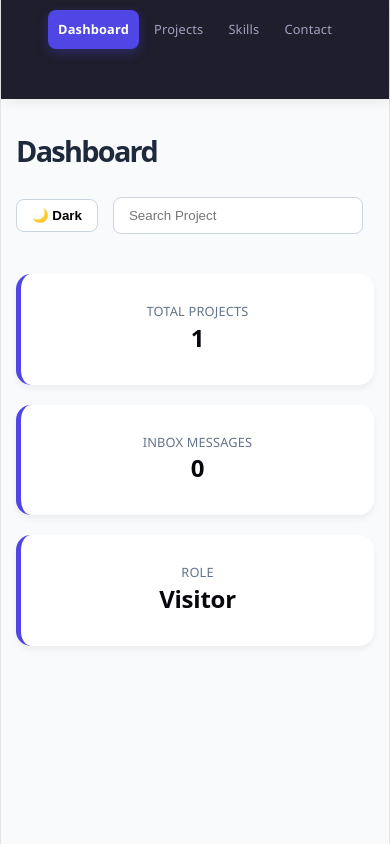
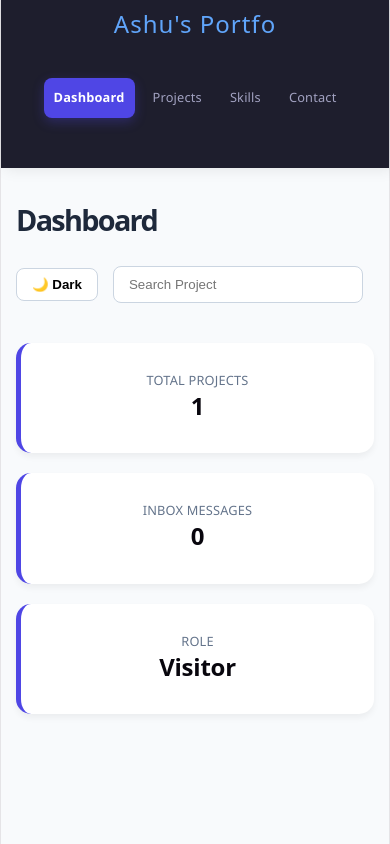
Before and after one commit to ashusidd/my-portfolio, a React (Vite) app: page / in a window 390 px wide. Built offline with nearby package versions, Linux system fonts and the light colour scheme.

Commit message:
Restored brand heading on mobile

```diff
--- a/src/App.css
+++ b/src/App.css
@@ -449,7 +449,7 @@ body {
     width: 100%;
     height: auto;
     padding: 10px 5px;
-    flex-direction: row;
+    flex-direction: column;
     flex-wrap: wrap;
     justify-content: center;
     position: sticky;
@@ -459,14 +459,15 @@ body {
   }
 
   .sidebar h2 {
-    display: none;
+    display: block !important;
   }
 
   /* Saves space */
 
   .sidebar ul {
     display: flex;
-    gap: 5px;
+    gap: 8px;
+    flex-wrap: wrap;
     justify-content: center;
     width: 100%;
   }
```
